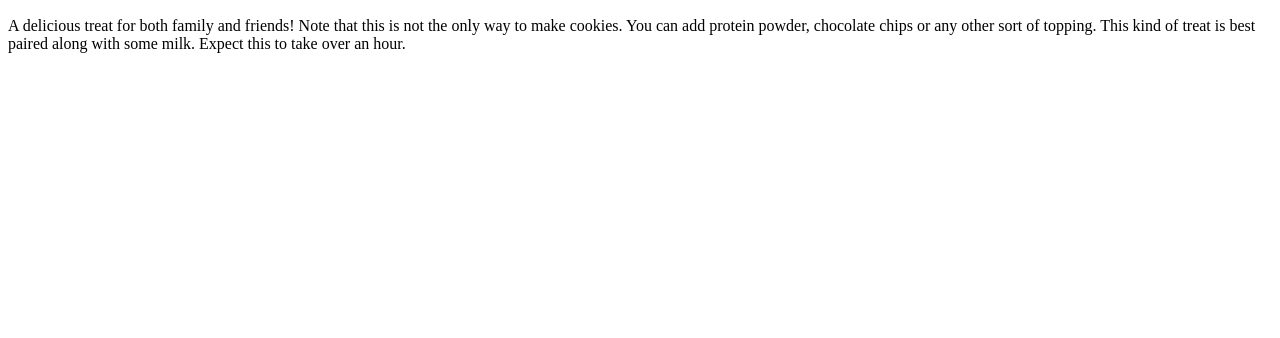
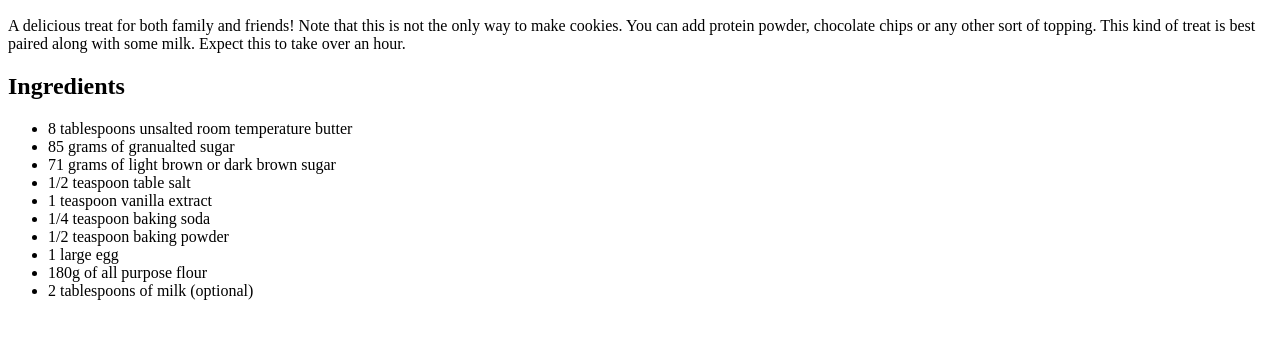
Before and after one commit to chaklamw/odin-recipes, a plain HTML site: page recipes/cookies.html in a window 1280 px wide. Shown: the part 284-622 px from the top of the page. Drawn offline with Linux system fonts and the light colour scheme.

Commit message:
Added the list of ingredients

```diff
--- a/recipes/cookies.html
+++ b/recipes/cookies.html
@@ -15,6 +15,19 @@
         is best paired along with some milk. Expect this to take over an
         hour.
      </p>
+     <h2>Ingredients</h2>
+     <ul>
+        <li>8 tablespoons unsalted room temperature butter</li>
+        <li>85 grams of granualted sugar</li>
+        <li>71 grams of light brown or dark brown sugar</li>
+        <li>1/2 teaspoon table salt</li>
+        <li>1 teaspoon vanilla extract</li>
+        <li>1/4 teaspoon baking soda</li>
+        <li>1/2 teaspoon baking powder</li>
+        <li>1 large egg</li>
+        <li>180g of all purpose flour</li>
+        <li>2 tablespoons of milk (optional)</li>
+     </ul>
    </body>
 
 
```
